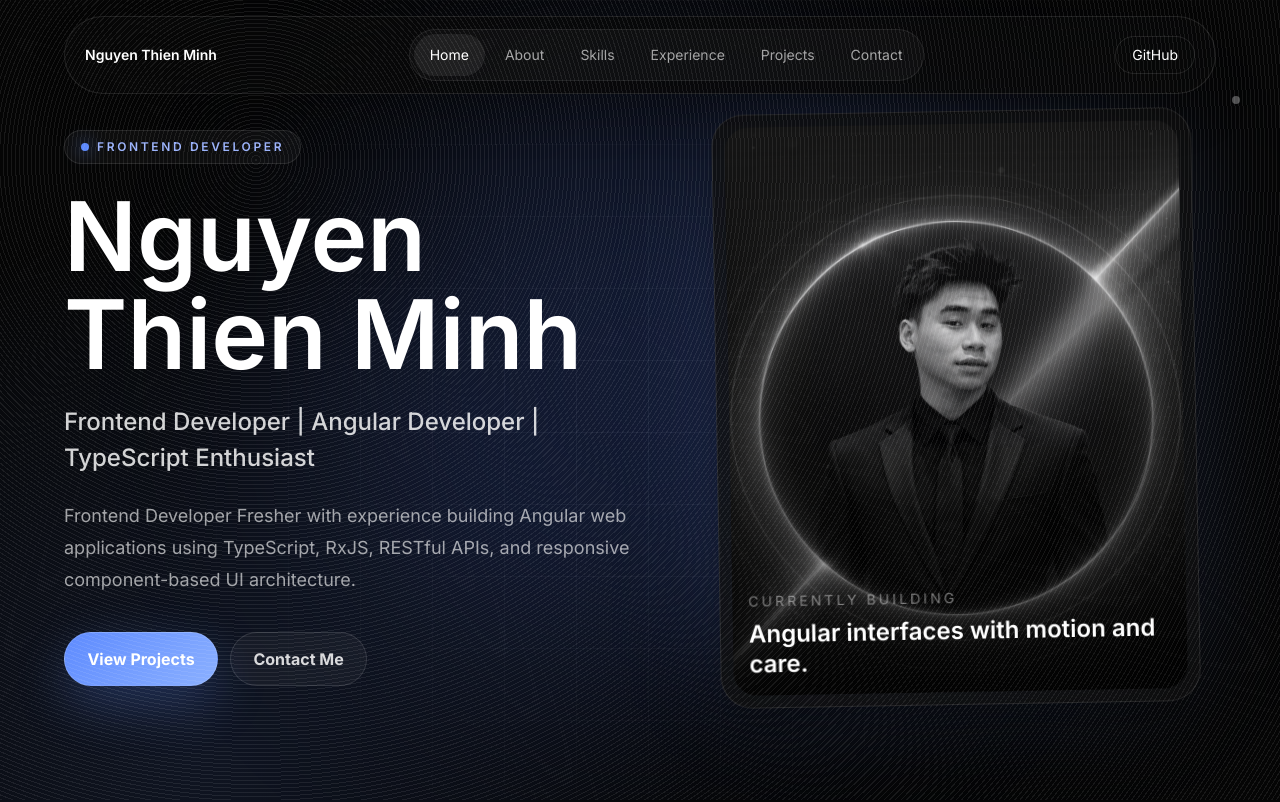
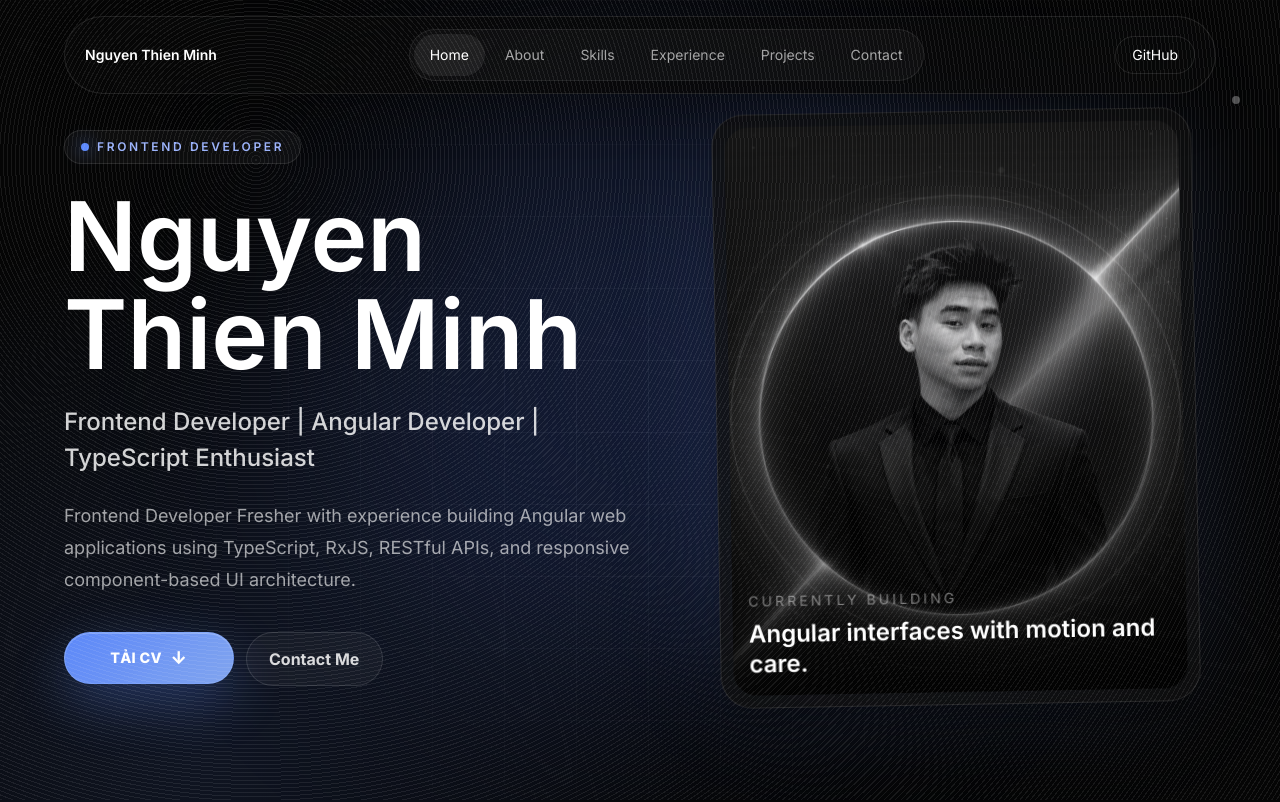
Before and after one commit to Minhnt09/portfolio-minhnt09, an Angular app: page / in a window 1280 px wide. Shown: the top 802 px of the page. Built offline with nearby package versions, Linux system fonts and the light colour scheme.

Commit message:
import cv

```diff
--- a/src/app/features/home/hero/hero.html
+++ b/src/app/features/home/hero/hero.html
@@ -24,7 +24,12 @@
         {{ profile.description }}
       </p>
       <div class="hero-reveal mt-7 flex flex-col gap-3 min-[430px]:flex-row min-[430px]:flex-wrap md:mt-9">
-        <app-magnetic-button (click)="goTo('projects')">View Projects</app-magnetic-button>
+        <app-magnetic-button variant="cv" href="/assets/cv/CV_NguyenThienMinh_Frontend.pdf" download="CV_NguyenThienMinh_Frontend.pdf">
+          <span class="cv-button-label">T&#7843;i CV</span>
+          <svg class="cv-download-icon" viewBox="0 0 24 24" aria-hidden="true">
+            <path d="M12 3v12m0 0 4.5-4.5M12 15l-4.5-4.5M5 19h14" />
+          </svg>
+        </app-magnetic-button>
         <app-magnetic-button variant="ghost" (click)="goTo('contact')">Contact Me</app-magnetic-button>
       </div>
     </div>
--- a/src/app/shared/components/magnetic-button/magnetic-button.html
+++ b/src/app/shared/components/magnetic-button/magnetic-button.html
@@ -2,14 +2,22 @@
   <a
     class="magnetic-button"
     [class.magnetic-button--ghost]="variant === 'ghost'"
+    [class.magnetic-button--cv]="variant === 'cv'"
     [href]="href"
-    target="_blank"
-    rel="noopener"
+    [attr.download]="download || null"
+    [attr.target]="download ? null : '_blank'"
+    [attr.rel]="download ? null : 'noopener'"
   >
     <span><ng-content /></span>
   </a>
 } @else {
-  <button class="magnetic-button" [class.magnetic-button--ghost]="variant === 'ghost'" [type]="type" [disabled]="disabled">
+  <button
+    class="magnetic-button"
+    [class.magnetic-button--ghost]="variant === 'ghost'"
+    [class.magnetic-button--cv]="variant === 'cv'"
+    [type]="type"
+    [disabled]="disabled"
+  >
     <span><ng-content /></span>
   </button>
 }
--- a/src/app/shared/components/magnetic-button/magnetic-button.ts
+++ b/src/app/shared/components/magnetic-button/magnetic-button.ts
@@ -7,9 +7,10 @@ import { Component, ElementRef, HostListener, Input, inject } from '@angular/cor
 })
 export class MagneticButton {
   @Input() href = '';
-  @Input() variant: 'primary' | 'ghost' = 'primary';
+  @Input() variant: 'primary' | 'ghost' | 'cv' = 'primary';
   @Input() type: 'button' | 'submit' = 'button';
   @Input() disabled = false;
+  @Input() download = '';
 
   private readonly element = inject(ElementRef<HTMLElement>);
 
--- a/src/styles.css
+++ b/src/styles.css
@@ -180,6 +180,13 @@ textarea {
     border-color 0.35s ease;
 }
 
+.magnetic-button > span {
+  display: inline-flex;
+  align-items: center;
+  justify-content: center;
+  gap: 0.55rem;
+}
+
 .magnetic-button:hover {
   box-shadow: 0 22px 68px rgba(94, 139, 255, 0.38);
 }
@@ -194,6 +201,65 @@ textarea {
   background: rgba(255, 255, 255, 0.04);
   color: rgba(255, 255, 255, 0.84);
   box-shadow: none;
+}
+
+.magnetic-button--cv {
+  min-width: 10.6rem;
+  border-color: rgba(139, 176, 255, 0.42);
+  background:
+    linear-gradient(135deg, rgba(94, 139, 255, 0.98), rgba(139, 176, 255, 0.92)),
+    rgba(255, 255, 255, 0.04);
+  color: #fff;
+  font-size: 0.9rem;
+  font-weight: 800;
+  letter-spacing: 0.02em;
+  text-transform: uppercase;
+  box-shadow:
+    0 18px 52px rgba(94, 139, 255, 0.3),
+    inset 0 1px 0 rgba(255, 255, 255, 0.22);
+}
+
+.magnetic-button--cv > span {
+  display: none;
+}
+
+.magnetic-button--cv::before {
+  content: 'T\1EA3 i CV';
+}
+
+.magnetic-button--cv::after {
+  content: '\2193';
+  margin-left: 0.55rem;
+  font-size: 1.1rem;
+  font-weight: 900;
+  line-height: 1;
+}
+
+.magnetic-button--cv:hover {
+  border-color: rgba(182, 202, 255, 0.72);
+  box-shadow:
+    0 24px 72px rgba(94, 139, 255, 0.42),
+    0 0 0 6px rgba(94, 139, 255, 0.08),
+    inset 0 1px 0 rgba(255, 255, 255, 0.28);
+}
+
+.cv-download-icon {
+  height: 1.1rem;
+  width: 1.1rem;
+  flex: 0 0 auto;
+  fill: none;
+  stroke: currentColor;
+  stroke-linecap: round;
+  stroke-linejoin: round;
+  stroke-width: 2.35;
+  filter: drop-shadow(0 0 10px rgba(255, 255, 255, 0.28));
+}
+
+.cv-button-label {
+  display: inline-flex;
+  align-items: center;
+  color: currentColor;
+  line-height: 1;
 }
 
 .nav-link {
```
Also changed, not shown: 1 other file (tests, documents, lock files or other folders).
